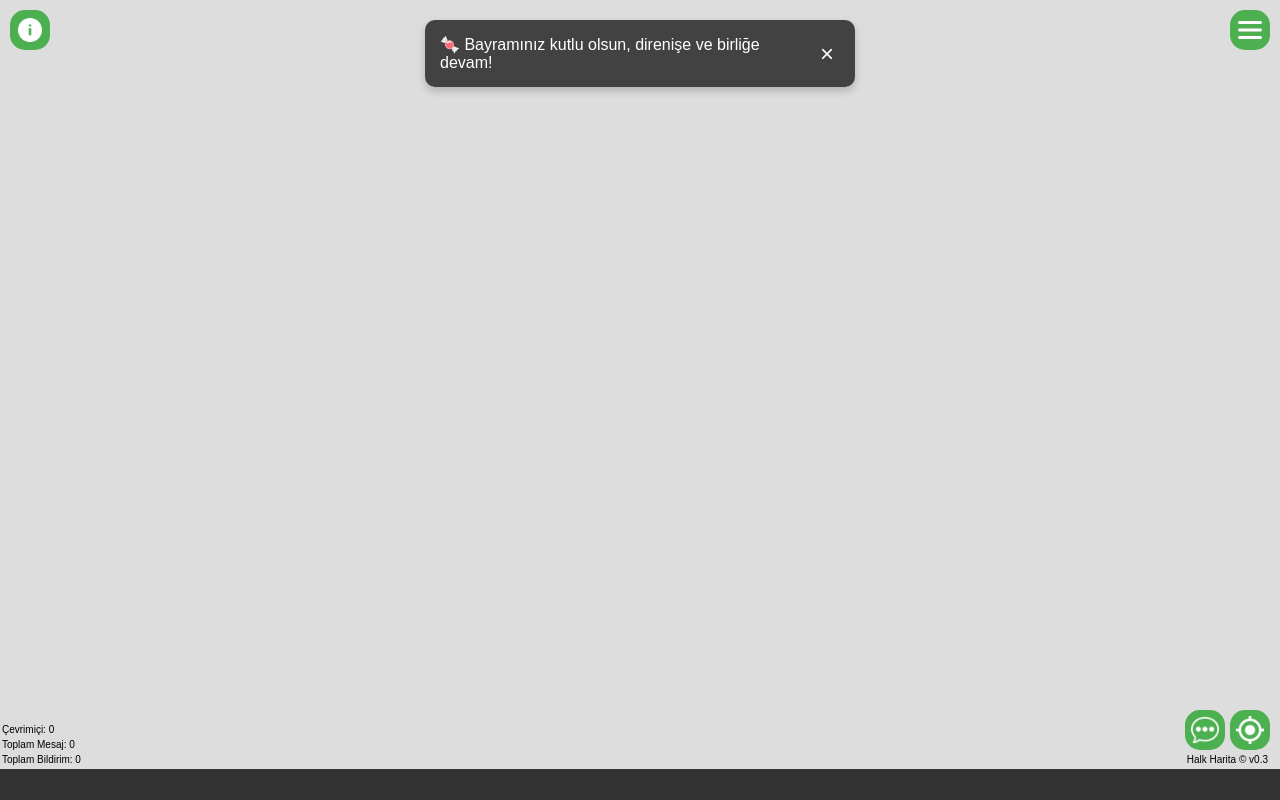
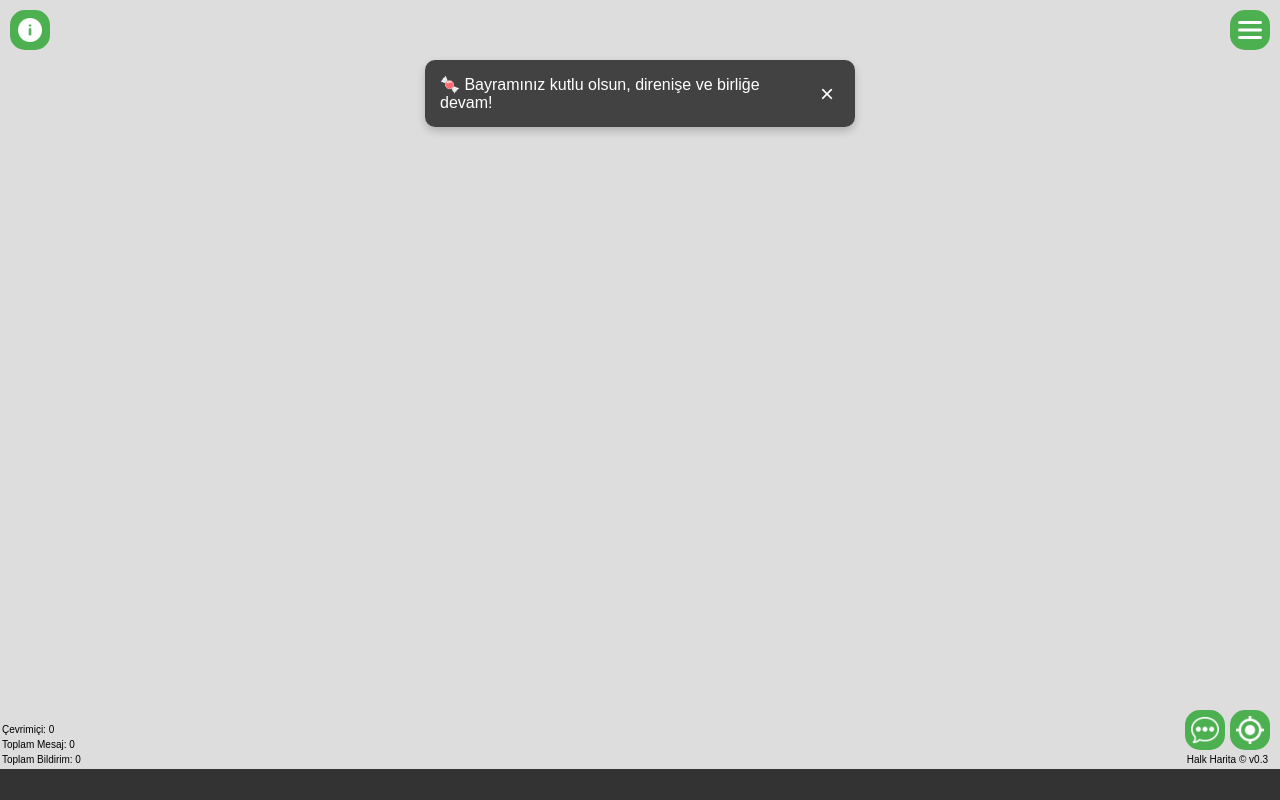
Before and after one commit to akifdora/HalkHarita, a website: page public/index.html in a window 1280 px wide. Drawn offline with nearby package versions, Linux system fonts and the light colour scheme; files that its build step writes are made by us from their sources; no server answers; files whose address does not match are found by name.

Commit message:
Update style.css

```diff
--- a/assets/css/style.css
+++ b/assets/css/style.css
@@ -371,7 +371,7 @@ select {
 .alert-container {
     display: none;
     position: fixed;
-    top: 20px;
+    top: 60px;
     right: 0;
     left: 0;
     margin: 0 auto;
```
